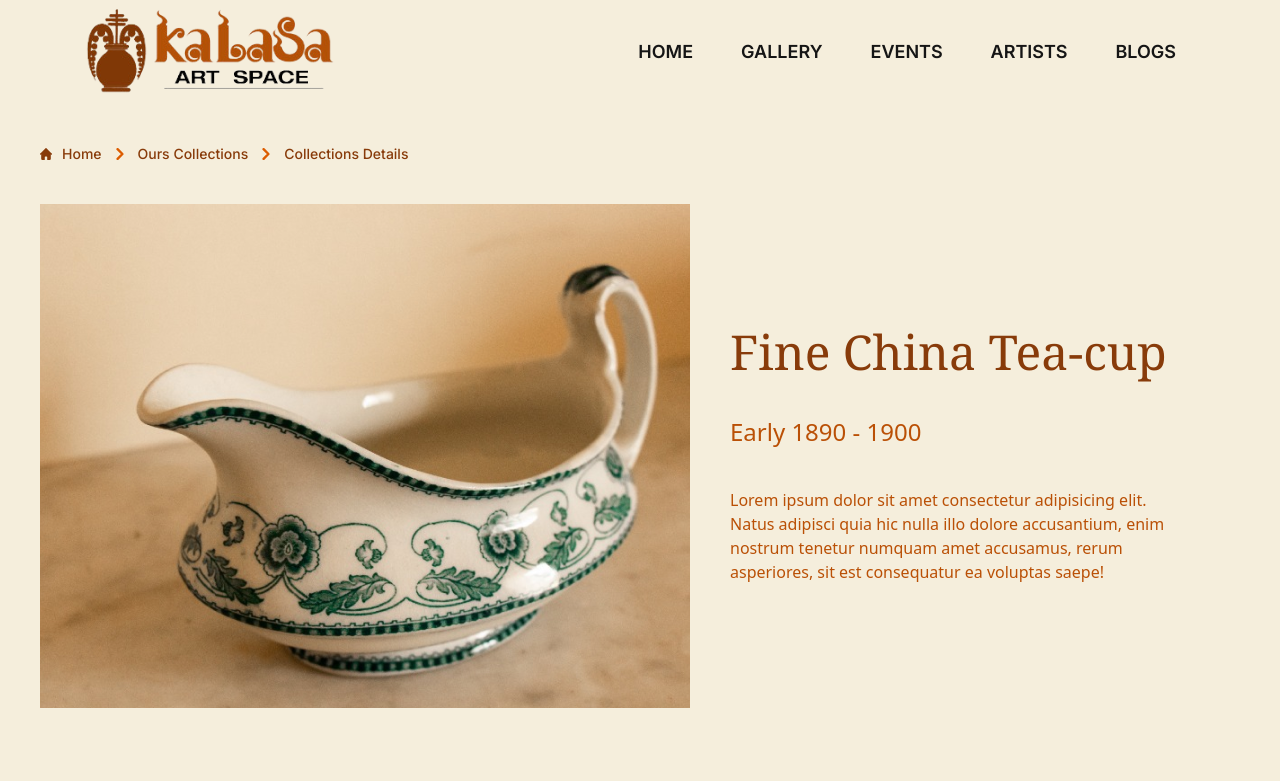
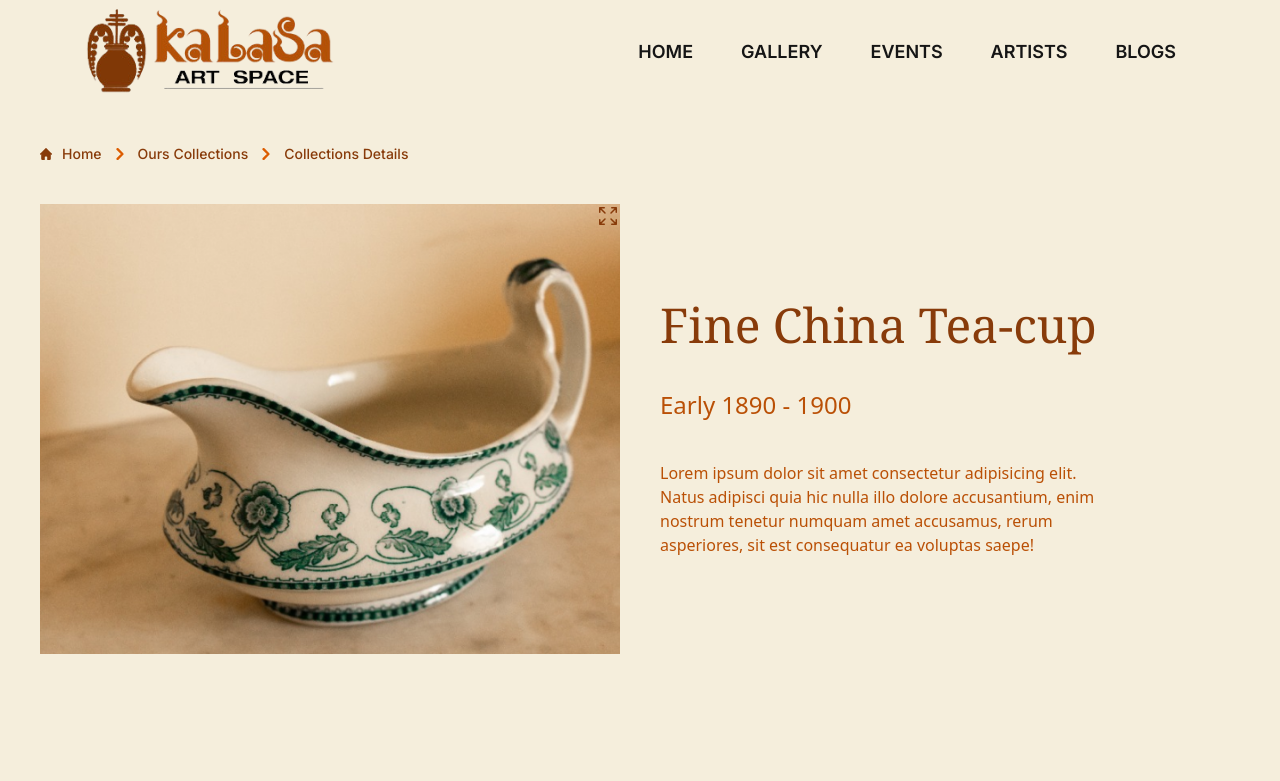
Before and after one commit to TeeHtwin/kalasa-gallery-end_user, a Next.js app: page /collections/image1 in a window 1280 px wide. Shown: the top 781 px of the page. Built offline with nearby package versions, Linux system fonts and the light colour scheme; what tailwindcss-animated would draw is missing.

Commit message:
add fullscreenImage component

```diff
--- a/src/app/collections/[id]/page.tsx
+++ b/src/app/collections/[id]/page.tsx
@@ -1,6 +1,7 @@
 import img from "@/app/collections/[id]/collection_poster.png";
 import Breadcrumb from "@/app/components/breadcrumb/Breadcrumb";
 import Image from "next/image";
+import FullscreenImage from '@/app/components/fullscreenImage/fullscreenImage'
 
 const collections = [
   {
@@ -40,13 +41,7 @@ const page = () => {
 
       <section className="m-auto text-primary px-4 sm:px-10 lg:px-18 max-w-screen-2xl">
         <div className="flex flex-col md:flex-row gap-10 items-center grow">
-          <Image
-            src={img}
-            width={600}
-            height={400}
-            alt="collection poster"
-            className="object-cover w-full"
-          />
+          <FullscreenImage src={img}/>
           <div className="w-full">
             <p className="font-serif text-xl sm:text-5xl font-normal">
               Fine China Tea-cup
--- /dev/null
+++ b/src/app/components/fullscreenImage/fullscreenImage.jsx
@@ -0,0 +1,54 @@
+"use client";
+import Image from "next/image";
+import { useState, useEffect } from "react";
+
+function FullscreenImage({ src }) {
+  const [isOpen, setIsOpen] = useState(false);
+
+  const openPhoto = () => {
+    setIsOpen(!isOpen);
+  };
+
+  useEffect(() => {
+    document.body.style.overflow = isOpen ? "hidden" : "unset";
+  }, [isOpen]);
+
+
+  return isOpen ? (
+    <Image
+      src={src}
+      width={728}
+      height={480}
+      alt="collection poster"
+      className="block absolute z-50 top-0 left-0 w-screen h-screen bg-contain bg-no-repeat bg-center bg-black object-contain"
+      onClick={openPhoto}
+    />
+  ) : (
+    <div className="object-cover w-full relative">
+      <Image
+        src={src}
+        width={600}
+        height={400}
+        alt="collection poster"
+        className="object-cover w-full"
+        onClick={openPhoto}
+      />
+      <svg
+        xmlns="http://www.w3.org/2000/svg"
+        fill="none"
+        viewBox="0 0 24 24"
+        strokeWidth="1.5"
+        stroke="currentColor"
+        className="w-6 h-6 absolute top-0 right-0"
+      >
+        <path
+          strokeLinecap="round"
+          strokeLinejoin="round"
+          d="M3.75 3.75v4.5m0-4.5h4.5m-4.5 0L9 9M3.75 20.25v-4.5m0 4.5h4.5m-4.5 0L9 15M20.25 3.75h-4.5m4.5 0v4.5m0-4.5L15 9m5.25 11.25h-4.5m4.5 0v-4.5m0 4.5L15 15"
+        />
+      </svg>
+    </div>
+  );
+}
+
+export default FullscreenImage;
```
